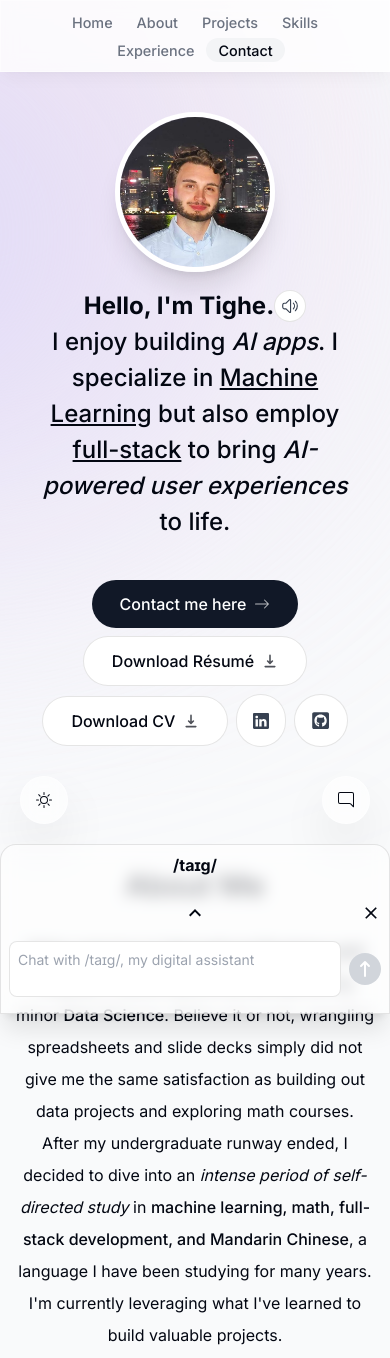
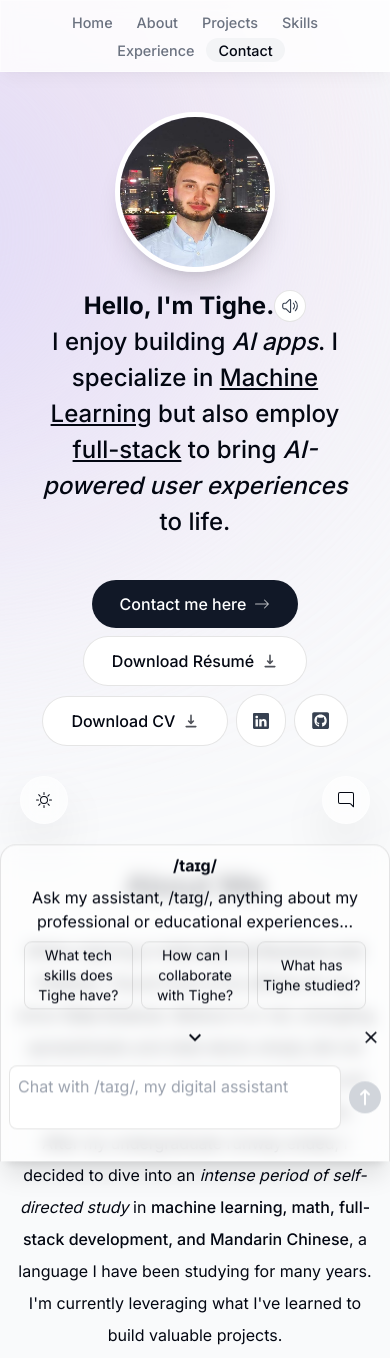
Before and after one commit to thclough/thclough.github.io, a Next.js app: page / in a window 390 px wide. Shown: the top 1358 px of the page. Built offline with nearby package versions, Linux system fonts and the light colour scheme.

Commit message:
better for mobile, more padding on bottom slightly larger text

```diff
--- a/app/api/chat/route.tsx
+++ b/app/api/chat/route.tsx
@@ -307,7 +307,7 @@ export async function POST(req: Request, res: Response) {
         if (error.name === "AbortError") {
           return NextResponse.json(
             {
-              message: "response, cancelled, aborted successfully",
+              message: "response cancelled, aborted successfully",
               abortError: true,
             },
             { status: 500 }
--- a/components/chat/ChatFormArea.tsx
+++ b/components/chat/ChatFormArea.tsx
@@ -41,7 +41,7 @@ export default function ChatFormArea({
   return (
     <textarea
       ref={textareaRef}
-      className="p-2 w-full overflow-y-auto max-h-[15rem] resize-none text-sm sm:text-base rounded-lg border borderBlack focus:border-black focus:outline-none transition-all dark:bg-white dark:bg-opacity-80 dark:focus:bg-opacity-100 dark:text-gray-950 dark:outline-none"
+      className="p-2 w-full overflow-y-auto max-h-[15rem] resize-none rounded-lg border borderBlack focus:border-black focus:outline-none transition-all dark:bg-white dark:bg-opacity-80 dark:focus:bg-opacity-100 dark:text-gray-950 dark:outline-none"
       // name="prompt"
       placeholder={`Chat with /taɪɡ/, my digital assistant`}
       value={input}
--- a/components/chat/ChatWindow.tsx
+++ b/components/chat/ChatWindow.tsx
@@ -20,7 +20,7 @@ export default function ChatWindow() {
       {/* <ThemeSwitch className="absolute -top-[4rem] left-5 smp:hidden" /> */}
       <ThemeSwitch className="fixed left-5 bottom-5" />
       <motion.div
-        className="fixed bottom-0 sm:px-6 px-2 pb-4 w-full left-1/2 -translate-x-1/2 z-3 bg-white/60 borderBlack shadow-xl backdrop-blur-[0.5rem] rounded-t-2xl dark:bg-gray-950/60 dark:border-white/40 sm:w-[min(100%,36rem)] sm:right-[5.5rem] overflow-hidden"
+        className="fixed bottom-0 sm:px-6 px-2 pb-8 w-full left-1/2 -translate-x-1/2 z-3 bg-white/60 borderBlack shadow-xl backdrop-blur-[0.5rem] rounded-t-2xl dark:bg-gray-950/60 dark:border-white/40 !border-b-0 sm:w-[min(100%,36rem)] sm:right-[5.5rem] overflow-hidden"
         variants={slideVariants}
         initial="hidden"
         animate={chatActive ? "visible" : "hidden"}
--- a/context/ChatActiveContext.tsx
+++ b/context/ChatActiveContext.tsx
@@ -19,7 +19,7 @@ export default function ChatActiveContextProvider({
   children,
 }: ChatActiveProviderProps) {
   const [chatActive, setChatActive] = useState<boolean>(false);
-  const [chatExpanded, setChatExpanded] = useState<boolean>(false);
+  const [chatExpanded, setChatExpanded] = useState<boolean>(true);
 
   return (
     <ChatActiveContext.Provider
```
